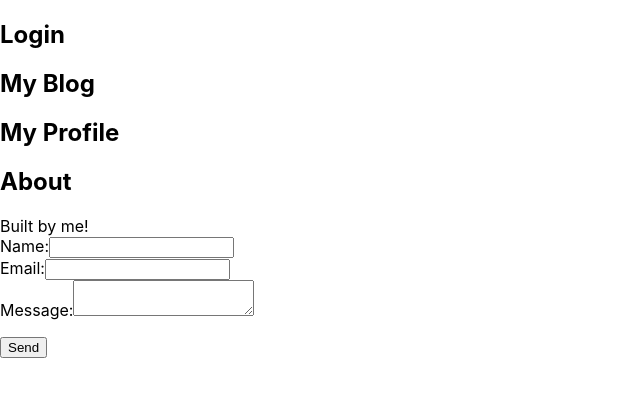
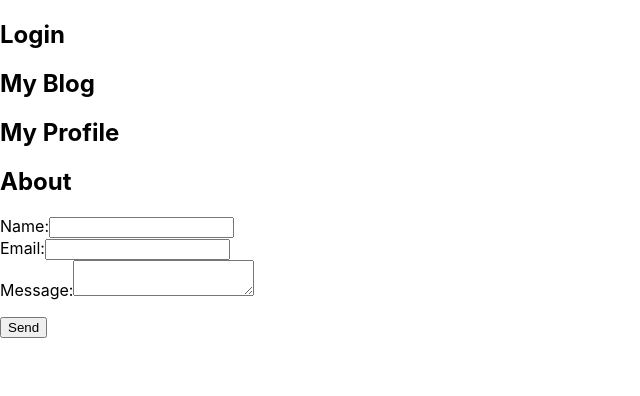
Before and after one commit to shrey2005/NextjsWithNetlify, a Next.js app: page /Login in a window 1280 px wide. Shown: the top 396 px of the page, without its empty margins (0-640 px from the left). Built offline with nearby package versions, Linux system fonts and the light colour scheme.

Commit message:
Last Commited

```diff
--- a/component/Layout.js
+++ b/component/Layout.js
@@ -11,7 +11,6 @@ export default function Layout({ children, pageTitle, ...props }) {
                 <Header></Header>
                 <div>{children}</div>
             </section>
-            <footer>Built by me!</footer>
         </>
     )
 }
```
